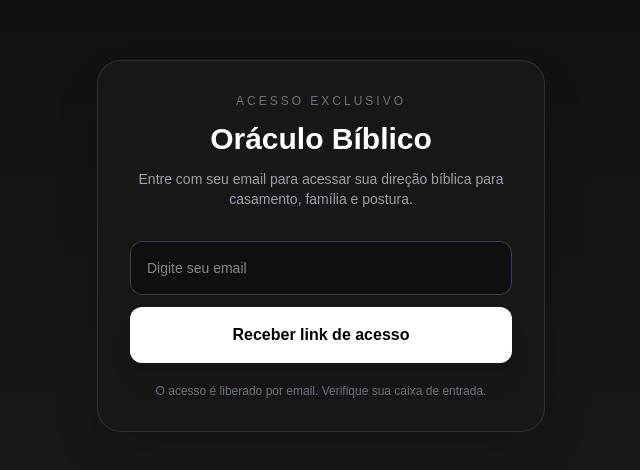
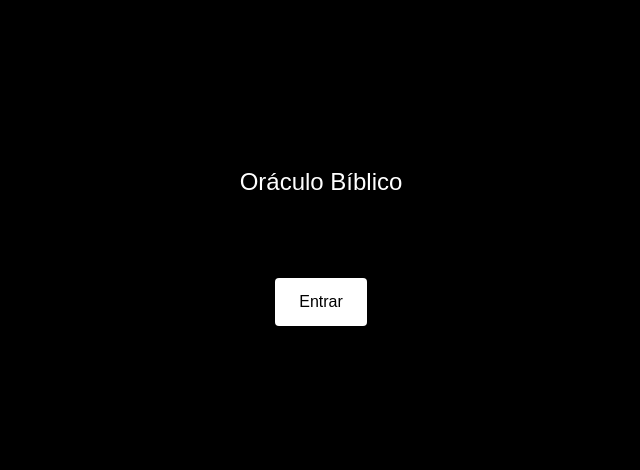
Before and after one commit to institutovivavitale-sketch/conselheira-biblica, a Next.js app: page / in a window 1280 px wide. Shown: the part 154-624 px from the top of the page, without its empty margins (319-959 px from the left). Built offline with nearby package versions, Linux system fonts and the light colour scheme.

Commit message:
bloqueio por email implementado

```diff
--- a/app/page.js
+++ b/app/page.js
@@ -13,20 +13,12 @@ export default function Home() {
   const [mensagem, setMensagem] = useState("");
   const [respostas, setRespostas] = useState([]);
 
-  const perguntasRapidas = [
-    "Ele está frio comigo",
-    "Ele saiu de casa",
-    "Ele quer se separar",
-    "Descobri uma traição",
-    "Ele está com outra",
-    "Ele não me procura mais",
-    "Brigamos demais",
-    "Não sei se devo falar ou me calar",
-    "Minha sogra interfere",
-    "Ele não me defende",
-    "Quero restaurar meu casamento",
-    "Não sei se ainda existe esperança",
+  // 🔐 LISTA DE EMAILS LIBERADOS
+  const emailsPermitidos = [
+    "seuemail@gmail.com"
   ];
+
+  const acessoLiberado = user && emailsPermitidos.includes(user.email);
 
   useEffect(() => {
     supabase.auth.getUser().then(({ data }) => {
@@ -44,24 +36,16 @@ export default function Home() {
   }, []);
 
   const fazerLogin = async () => {
-    if (!email) {
-      alert("Digite seu email.");
-      return;
-    }
+    if (!email) return alert("Digite seu email");
 
-    const { error } = await supabase.auth.signInWithOtp({
+    await supabase.auth.signInWithOtp({
       email,
       options: {
         emailRedirectTo: "https://conselheira-biblica.vercel.app",
       },
     });
 
-    if (error) {
-      alert("Erro ao enviar link de acesso. Tente novamente.");
-      return;
-    }
-
-    alert("Enviamos um link de acesso para seu email.");
+    alert("Verifique seu email para acessar");
   };
 
   const sair = async () => {
@@ -73,134 +57,99 @@ export default function Home() {
     const msg = texto || mensagem;
     if (!msg) return;
 
-    const novaPergunta = {
-      tipo: "pergunta",
-      texto: msg,
-    };
+    const novaPergunta = { tipo: "pergunta", texto: msg };
 
     let respostaTexto =
-      "Entenda isso primeiro: você não precisa agir no impulso.\n\nO que está acontecendo: quando a dor aperta, a vontade é tentar resolver tudo imediatamente. Mas nem toda atitude tomada na ansiedade produz restauração.\n\nO que a Bíblia mostra: a mulher sábia edifica a sua casa.\n\nO que fazer agora:\n1. Pare de tentar arrancar uma resposta dele hoje\n2. Observe mais e reaja menos\n3. Escolha uma postura firme, calma e coerente\n\nCuidado: insistir, cobrar ou se humilhar pode afastar ainda mais.\n\nFaça isso hoje: fique em silêncio estratégico e cuide da sua presença.";
+      "Você não precisa agir no impulso.\n\nO que a Bíblia mostra: a mulher sábia edifica a sua casa.\n\nO que fazer agora:\n1. Observe mais\n2. Fale menos\n3. Ajuste sua postura\n\nCuidado: insistir pode afastar.\n\nAja com sabedoria hoje.";
 
     if (respostas.length >= 6) {
       respostaTexto =
-        "Eu percebo que você está buscando muitas respostas seguidas.\n\nMas nesse momento, mais perguntas não vão resolver o que só a sua postura pode começar a mudar.\n\nEscolha uma orientação que você já recebeu e aplique hoje. Depois volte com mais clareza sobre o que aconteceu.";
+        "Você já recebeu direção suficiente.\n\nAgora o que vai mudar sua realidade é a sua ação.\n\nAplique o que foi orientado.";
     }
 
-    const resposta = {
-      tipo: "resposta",
-      texto: respostaTexto,
-    };
+    const resposta = { tipo: "resposta", texto: respostaTexto };
 
     setRespostas([...respostas, novaPergunta, resposta]);
     setMensagem("");
   };
 
+  // ⏳ loading
   if (carregando) {
     return (
-      <main className="min-h-screen bg-[#0f0f0f] text-white flex items-center justify-center">
-        <p className="text-gray-400">Carregando...</p>
+      <main className="min-h-screen flex items-center justify-center bg-black text-white">
+        Carregando...
       </main>
     );
   }
 
+  // ❌ não logada
   if (!user) {
     return (
-      <main className="min-h-screen bg-gradient-to-b from-[#0f0f0f] to-[#1a1a1a] text-white flex flex-col items-center justify-center px-6">
-        <div className="w-full max-w-md bg-[#171717] border border-white/10 rounded-3xl p-8 shadow-2xl text-center">
-          <p className="text-xs uppercase tracking-[0.25em] text-gray-500 mb-3">
-            Acesso exclusivo
-          </p>
-
-          <h1 className="text-3xl font-semibold mb-3">
-            Oráculo Bíblico
-          </h1>
-
-          <p className="text-gray-400 text-sm mb-8">
-            Entre com seu email para acessar sua direção bíblica para casamento, família e postura.
-          </p>
+      <main className="min-h-screen flex flex-col items-center justify-center bg-black text-white px-6">
+        <h1 className="text-2xl mb-4">Oráculo Bíblico</h1>
 
         <input
-            type="email"
-            placeholder="Digite seu email"
+          placeholder="Seu email"
           value={email}
           onChange={(e) => setEmail(e.target.value)}
-            className="w-full p-4 rounded-xl bg-[#0f0f0f] border border-gray-700 text-white outline-none text-sm mb-3"
+          className="p-3 rounded text-black mb-4 w-full max-w-sm"
         />
 
         <button
           onClick={fazerLogin}
-            className="w-full bg-white text-black px-6 py-4 rounded-xl font-semibold shadow-xl hover:scale-105 transition"
+          className="bg-white text-black px-6 py-3 rounded"
         >
-            Receber link de acesso
+          Entrar
         </button>
-
-          <p className="text-gray-500 text-xs mt-5">
-            O acesso é liberado por email. Verifique sua caixa de entrada.
-          </p>
-        </div>
       </main>
     );
   }
 
+  // ⚠️ BLOQUEADO
+  if (!acessoLiberado) {
     return (
-    <main className="min-h-screen bg-gradient-to-b from-[#0f0f0f] to-[#1a1a1a] text-white flex flex-col items-center px-4 py-8">
-      <div className="w-full max-w-md flex justify-between items-center mb-5">
-        <div>
-          <h1 className="text-3xl font-semibold">
-            Oráculo Bíblico
-          </h1>
-          <p className="text-gray-500 text-xs mt-1">
-            Acesso ativo
+      <main className="min-h-screen flex flex-col items-center justify-center bg-black text-white px-6 text-center">
+
+        <h1 className="text-2xl mb-4">Oráculo Bíblico</h1>
+
+        <p className="text-gray-400 mb-6 max-w-sm">
+          Seu acesso ainda não foi liberado.
+          <br /><br />
+          Para acessar o Oráculo Bíblico, adquira sua assinatura.
         </p>
-        </div>
+
+        <a
+          href="#"
+          className="bg-white text-black px-6 py-3 rounded-xl font-semibold"
+        >
+          Assinar agora
+        </a>
 
         <button
           onClick={sair}
-          className="text-xs text-gray-400 underline"
+          className="mt-6 text-sm text-gray-500 underline"
         >
           Sair
         </button>
-      </div>
 
-      <p className="text-gray-400 text-center mb-5 max-w-md">
-        Direção clara para o seu relacionamento, baseada na Palavra.
+      </main>
+    );
+  }
+
+  // ✅ LIBERADO
+  return (
+    <main className="min-h-screen bg-black text-white flex flex-col items-center px-4 py-8">
+
+      <h1 className="text-3xl mb-2">Oráculo Bíblico</h1>
+
+      <p className="text-gray-400 mb-6 text-center max-w-md">
+        Direção clara para o seu relacionamento.
       </p>
 
-      <div className="flex flex-wrap gap-2 mb-4 max-w-md justify-center">
-        {perguntasRapidas.map((p, i) => (
-          <button
-            key={i}
-            onClick={() => enviarMensagem(p)}
-            className="bg-[#2a2a2a] text-sm px-3 py-2 rounded-full hover:bg-[#3a3a3a] transition"
-          >
-            {p}
-          </button>
-        ))}
-      </div>
-
-      <div className="w-full max-w-md bg-[#1a1a1a] rounded-2xl p-4 h-[420px] overflow-y-auto mb-4 shadow-xl border border-white/5">
-        {respostas.length === 0 && (
-          <p className="text-gray-500 text-sm text-center">
-            Digite sua dúvida ou escolha uma opção acima
-          </p>
-        )}
-
-        {respostas.map((item, index) => (
-          <div
-            key={index}
-            className={`mb-3 ${
-              item.tipo === "pergunta" ? "text-right" : "text-left"
-            }`}
-          >
-            <div
-              className={`inline-block px-4 py-3 rounded-xl max-w-[85%] whitespace-pre-line text-sm leading-relaxed ${
-                item.tipo === "pergunta"
-                  ? "bg-white text-black"
-                  : "bg-[#2a2a2a] text-gray-100"
-              }`}
-            >
-              {item.texto}
-            </div>
+      <div className="w-full max-w-md bg-[#1a1a1a] p-4 rounded-xl h-[400px] overflow-y-auto mb-4">
+        {respostas.map((item, i) => (
+          <div key={i} className="mb-3">
+            <p>{item.texto}</p>
           </div>
         ))}
       </div>
@@ -210,12 +159,12 @@ export default function Home() {
           value={mensagem}
           onChange={(e) => setMensagem(e.target.value)}
           placeholder="Digite sua dúvida..."
-          className="flex-1 p-3 rounded-xl bg-[#1c1c1c] border border-gray-700 text-white outline-none text-sm"
+          className="flex-1 p-3 rounded bg-[#1c1c1c]"
         />
 
         <button
           onClick={() => enviarMensagem()}
-          className="bg-white text-black px-4 rounded-xl font-medium"
+          className="bg-white text-black px-4 rounded"
         >
           Enviar
         </button>
@@ -223,15 +172,13 @@ export default function Home() {
 
       <button
         onClick={() => router.push("/analise")}
-        className="mt-8 bg-white text-black px-6 py-4 rounded-xl font-semibold shadow-xl hover:scale-105 transition text-center leading-tight"
+        className="mt-8 bg-white text-black px-6 py-4 rounded-xl text-center"
       >
-        <span className="block text-base">
         Quero uma análise individual
-        </span>
-        <span className="block text-sm opacity-80">
+        <br />
         sobre o meu relacionamento
-        </span>
       </button>
+
     </main>
   );
 }
```
Lines whose indentation alone changed are shown as unchanged.
